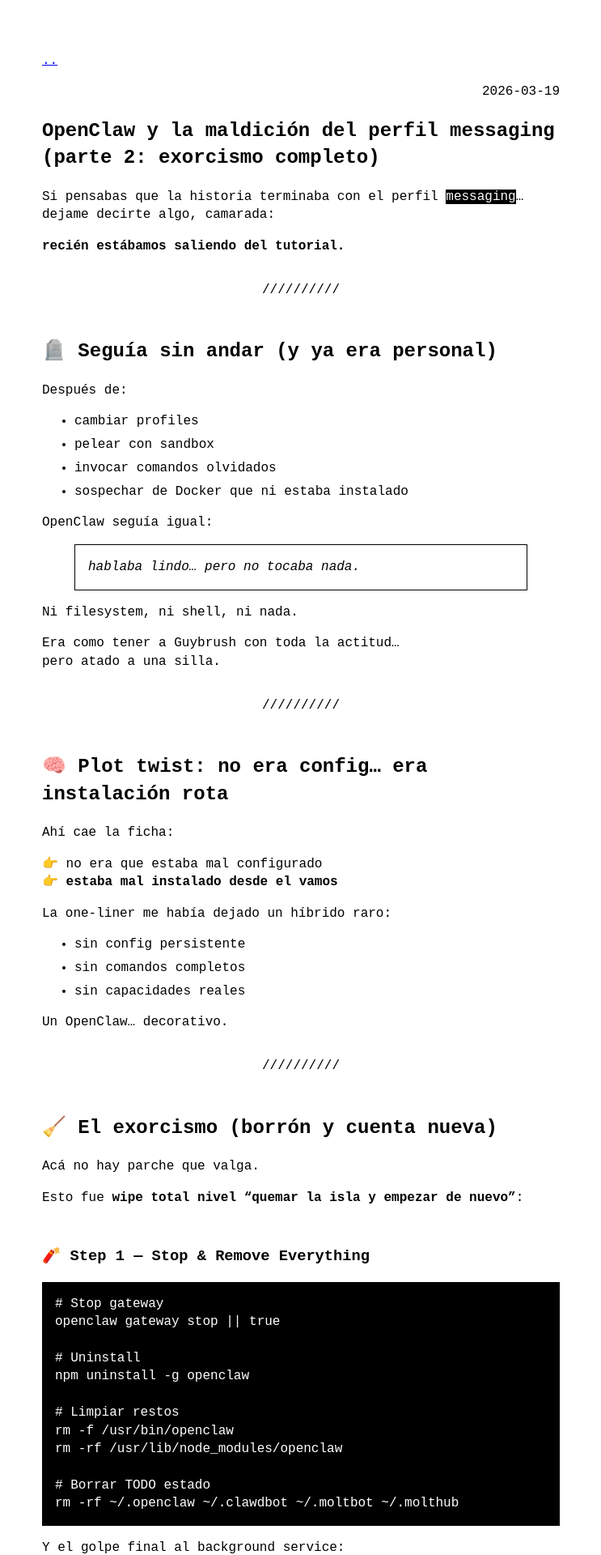
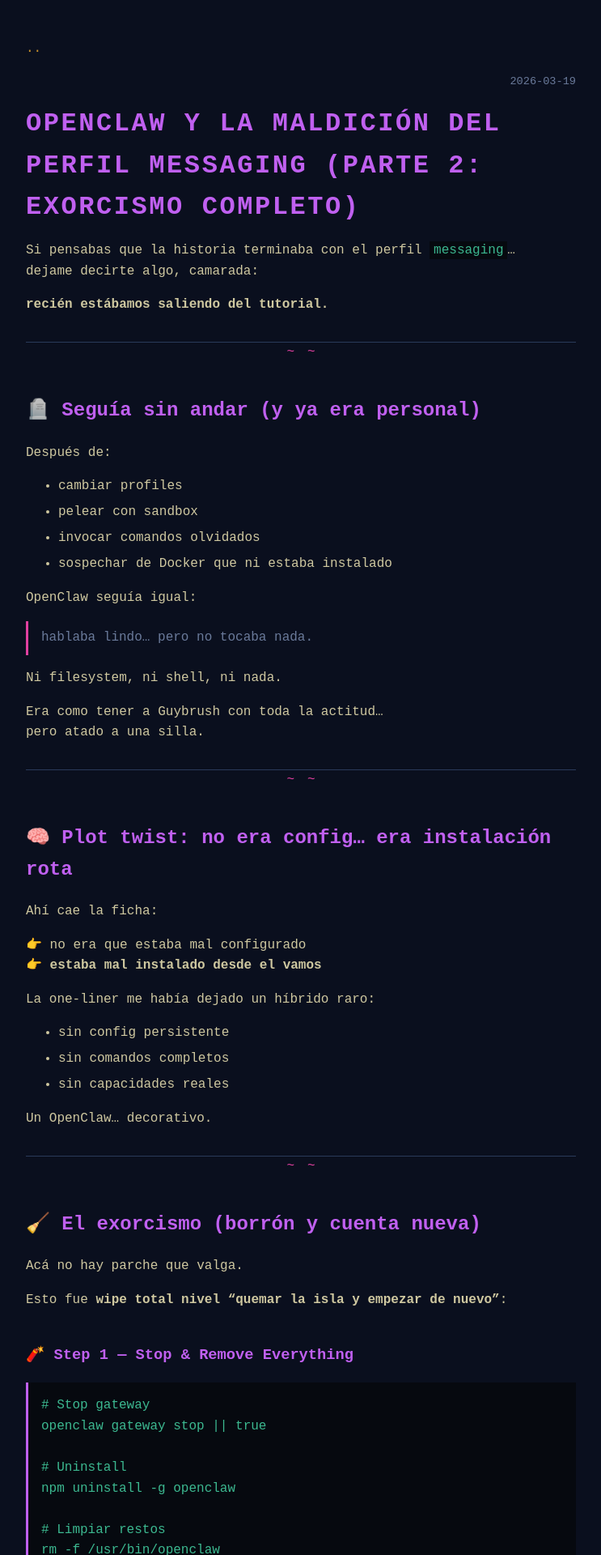
Before and after one commit to rpolverini/guybrush.sh, a Jekyll site: the page built from _posts/2026-03-19-la-trampa-continua-openclaw-no-tiene-manos.md, in a window 1280 px wide. Shown: the top 1920 px of the page at 81% size, without its empty margins (268-1011 px from the left). Built offline with Jekyll 4.4.1, drawn with Linux system fonts in a browser that asks for light colours.

Commit message:
Monkey Island dark theme + hero con GuyBrush
Co-Authored-By: Claude Sonnet 4.6 <noreply@anthropic.com>

```diff
--- a/_sass/no-style-please.scss
+++ b/_sass/no-style-please.scss
@@ -1,79 +1,117 @@
-// -------------- THEME SWITCHER -------------- //
-@mixin dark-appearance {
-  filter: invert(1);
-  img {
-    filter: invert(1);
+// Monkey Island dark theme — palette from GuyBrush.png
 
-    &.ioda { filter: invert(0); }
-  }
-  .emoji { filter: invert(1); }
-  iframe {
-    filter: invert(1);
-  }
+$bg:        #0a0f1e;
+$bg-subtle: #111827;
+$text:      #cfc8a0;
+$heading:   #c060f0;
+$link:      #c8902a;
+$link-hover:#e8b840;
+$accent:    #e040a0;
+$code-bg:   #06090f;
+$code-fg:   #3cb890;
+$border:    #2a3a5a;
+$muted:     #6a7a9a;
+
+html {
+  height: 100%;
+  scroll-behavior: smooth;
+  background: $bg;
 }
 
-body[a="dark"] { @include dark-appearance; }
-
-
-@media (prefers-color-scheme: dark) {
-  body[a="auto"] { @include dark-appearance; }
-}
-// -------------------------------------------- //
-
-// bg color is also needed in html in order to
-// block body's background propagation
-// see: https://stackoverflow.com/a/61265706
-html, body { background: white; }
-
-html { height: 100%; scroll-behavior: smooth; }
-
 body {
-  color: black;
+  background: $bg;
+  color: $text;
   font-family: monospace;
   font-size: 16px;
-  line-height: 1.4;
+  line-height: 1.6;
   margin: 0;
   min-height: 100%;
   overflow-wrap: break-word;
 }
 
-.post-meta { text-align: right; }
+.w {
+  max-width: 680px;
+  margin: 0 auto;
+  padding: 3rem 2rem;
+}
 
-h2, h3, h4, h5, h6 { margin-top: 3rem; }
+// --- Typography ---
 
-hr { margin: 2rem 0; }
+h1 {
+  color: $heading;
+  font-size: 2rem;
+  letter-spacing: 0.08em;
+  text-transform: uppercase;
+  margin: 0 0 0.25rem;
+}
+
+h2, h3, h4, h5, h6 {
+  color: $heading;
+  margin-top: 2.5rem;
+}
+
+a {
+  color: $link;
+  text-decoration: none;
+
+  &:hover { color: $link-hover; }
+}
 
 p { margin: 1rem 0; }
-
 li { margin: 0.4rem 0; }
 
-*:target { background: yellow; }
+// --- Hero ---
 
-.w {
-  max-width: 640px;
-  margin: 0 auto;
-  padding: 4rem 2rem;
+.hero {
+  text-align: center;
+  padding-bottom: 2rem;
+  margin-bottom: 2rem;
+  border-bottom: 1px solid $border;
+
+  .hero-img {
+    width: 240px;
+    max-width: 90%;
+    image-rendering: pixelated;
+    margin: 0 auto 1.25rem;
+  }
+
+  .hero-tagline {
+    color: $muted;
+    font-size: 0.9rem;
+    margin-top: 0.25rem;
+  }
 }
 
+// --- Dividers ---
+
 hr {
+  border: 0;
+  border-top: 1px solid $border;
+  margin: 2rem 0;
   text-align: center;
-  border: 0;
 
-  &:before { content: '/////' }
-  &:after { content: attr(data-content) '/////' }
+  &:before { content: '~'; color: $accent; padding-right: 0.5rem; }
+  &:after  { content: attr(data-content) '~'; color: $accent; padding-left: 0.5rem; }
 }
+
+// --- Tables ---
 
 table { width: 100%; }
 
 table, th, td {
-  border: thin solid black;
+  border: 1px solid $border;
   border-collapse: collapse;
   padding: 0.4rem;
 }
 
+th { color: $heading; }
+
+// --- Code ---
+
 code {
-  color: white;
-  background: black;
+  color: $code-fg;
+  background: $code-bg;
+  padding: 0.1em 0.3em;
 }
 
 div.highlighter-rouge code {
@@ -81,15 +119,33 @@ div.highlighter-rouge code {
   overflow-x: auto;
   white-space: pre-wrap;
   padding: 1rem;
+  border-left: 3px solid $heading;
 }
 
+// --- Blockquote ---
+
 blockquote {
-  font-style: italic;
-  border: thin solid black;
-  padding: 1rem;
+  border-left: 3px solid $accent;
+  padding: 0.5rem 1rem;
+  margin: 1rem 0;
+  color: $muted;
 
   p { margin: 0; }
 }
+
+// --- Post meta ---
+
+.post-meta {
+  text-align: right;
+  color: $muted;
+  font-size: 0.85rem;
+}
+
+// --- Target highlight ---
+
+*:target { background: rgba(192, 96, 240, 0.15); }
+
+// --- Images ---
 
 img {
   max-width: 100%;
```
Also changed, not shown: _layouts/home.html (+4 -5 lines), assets/GuyBrush.png (added).
